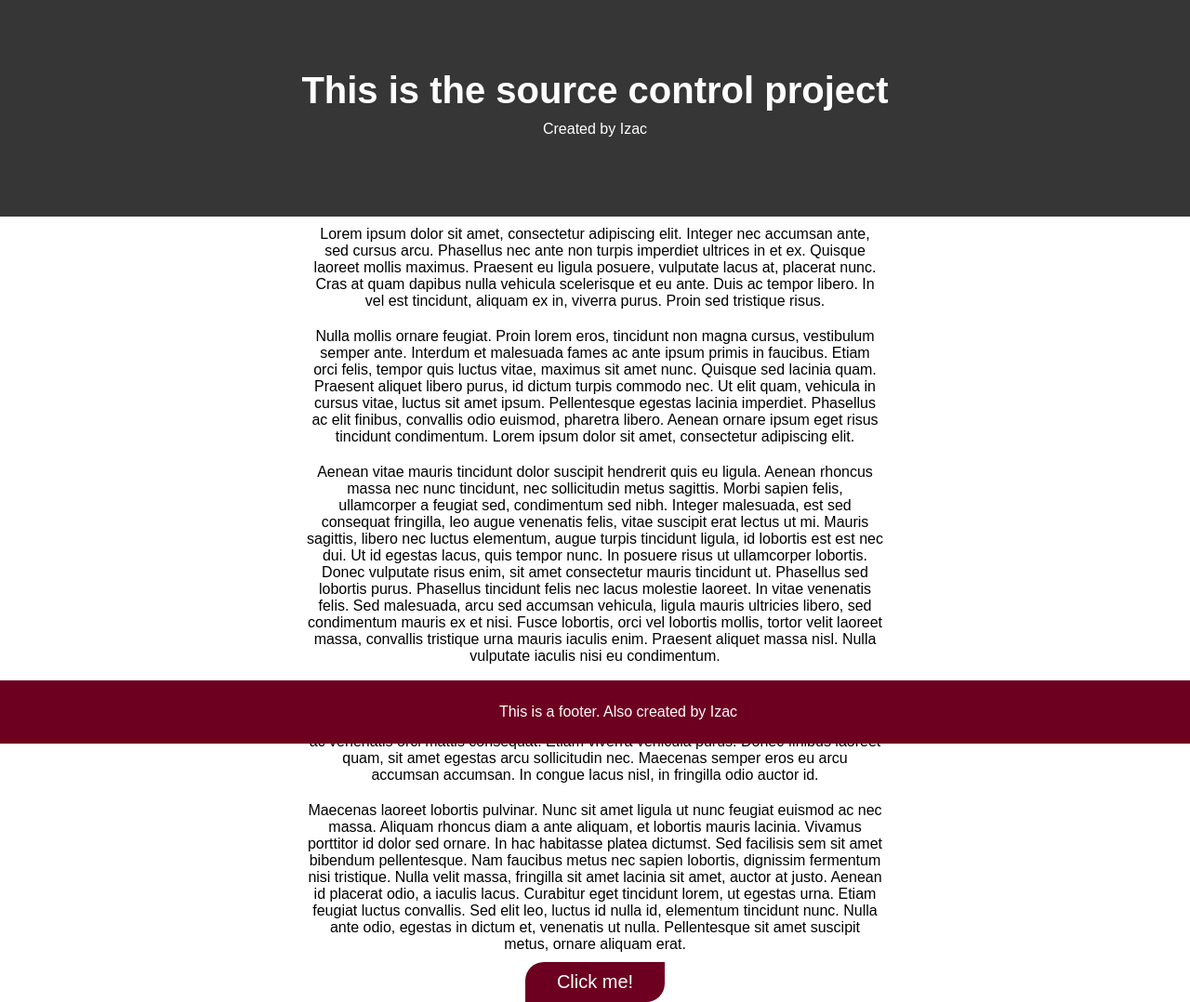
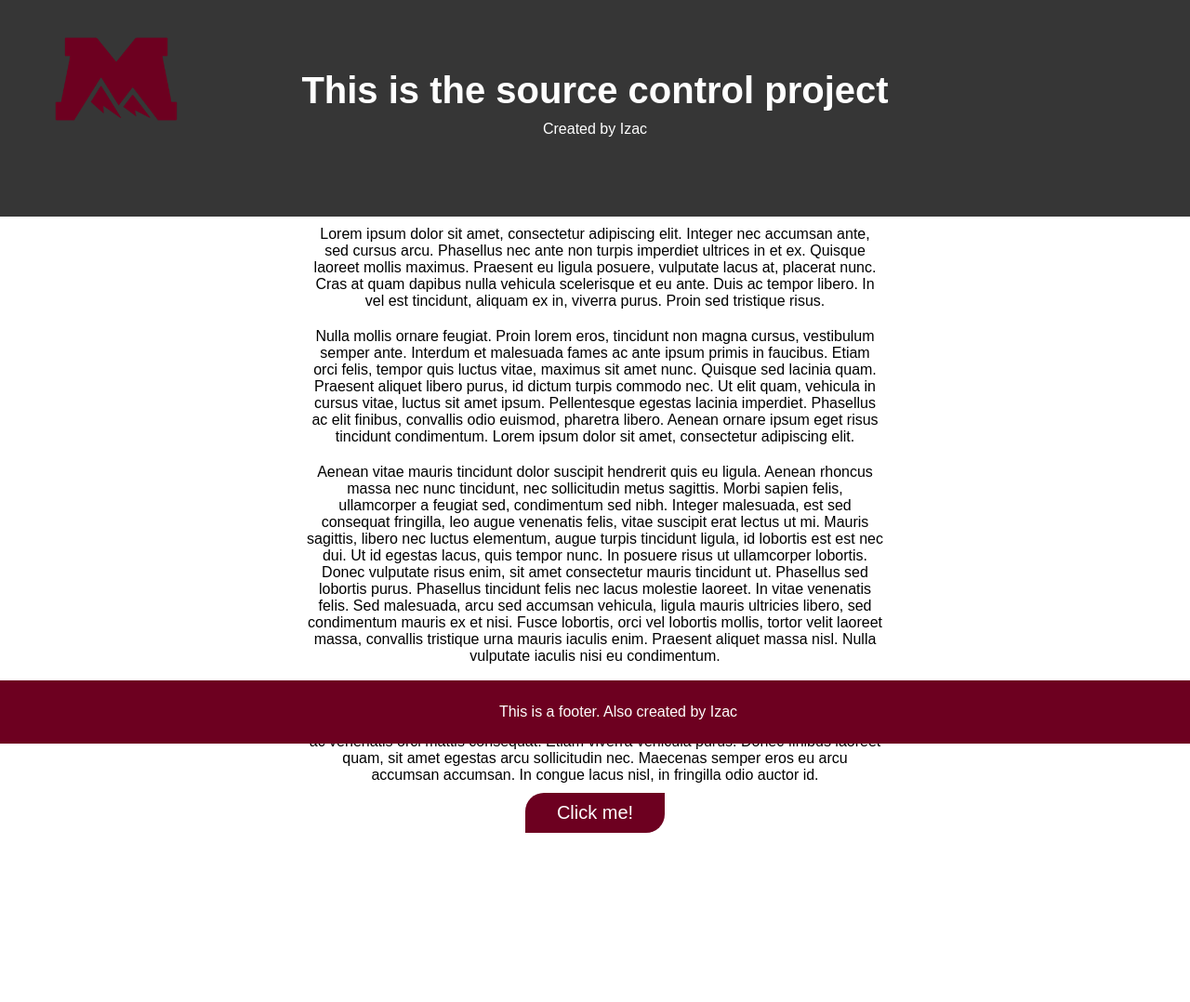
Before and after one commit to izacpeterson/projectSourseControl, a plain HTML site: page index.html in a window 1280 px wide. Shown: the top 1078 px of the page at 93% size. After the commit the page ends 896 px from the top, so only its background shows below. Drawn offline with Linux system fonts and the light colour scheme.

Commit message:
added logo

```diff
--- a/index.html
+++ b/index.html
@@ -11,8 +11,11 @@
   </head>
   <body>
     <header>
-      <h1>This is the source control project</h1>
-      <p>Created by Izac</p>
+      <img src="./img/mteclogo.png" alt="" />
+      <div class="headerText">
+        <h1>This is the source control project</h1>
+        <p>Created by Izac</p>
+      </div>
     </header>
     <div class="content">
       <div class="paragraphs">
@@ -63,19 +66,6 @@
           semper eros eu arcu accumsan accumsan. In congue lacus nisl, in
           fringilla odio auctor id.
         </p>
-        <p>
-          Maecenas laoreet lobortis pulvinar. Nunc sit amet ligula ut nunc
-          feugiat euismod ac nec massa. Aliquam rhoncus diam a ante aliquam, et
-          lobortis mauris lacinia. Vivamus porttitor id dolor sed ornare. In hac
-          habitasse platea dictumst. Sed facilisis sem sit amet bibendum
-          pellentesque. Nam faucibus metus nec sapien lobortis, dignissim
-          fermentum nisi tristique. Nulla velit massa, fringilla sit amet
-          lacinia sit amet, auctor at justo. Aenean id placerat odio, a iaculis
-          lacus. Curabitur eget tincidunt lorem, ut egestas urna. Etiam feugiat
-          luctus convallis. Sed elit leo, luctus id nulla id, elementum
-          tincidunt nunc. Nulla ante odio, egestas in dictum et, venenatis ut
-          nulla. Pellentesque sit amet suscipit metus, ornare aliquam erat.
-        </p>
       </div>
 
       <button>Click me!</button>
--- a/style.css
+++ b/style.css
@@ -6,6 +6,7 @@
 }
 body {
   font-family: Arial, Helvetica, sans-serif;
+  width: 100vw;
 }
 header {
   text-align: center;
@@ -19,6 +20,12 @@ h1 {
 p {
   text-align: center;
   padding: 10px;
+}
+img {
+  width: 150px;
+  position: absolute;
+  left: 50px;
+  top: 10px;
 }
 .content {
   width: 100vw;
@@ -47,11 +54,11 @@ button:active {
   color: #6d0020;
 }
 footer {
+  width: 100%;
   text-align: center;
   padding: 25px;
   position: absolute;
   bottom: 0;
-  width: 100vw;
   background-color: #6d0020;
   color: white;
 }
```
Also changed, not shown: img/mteclogo.png (added), screenshots/branches.PNG (added), screenshots/commits-master.PNG (added).
